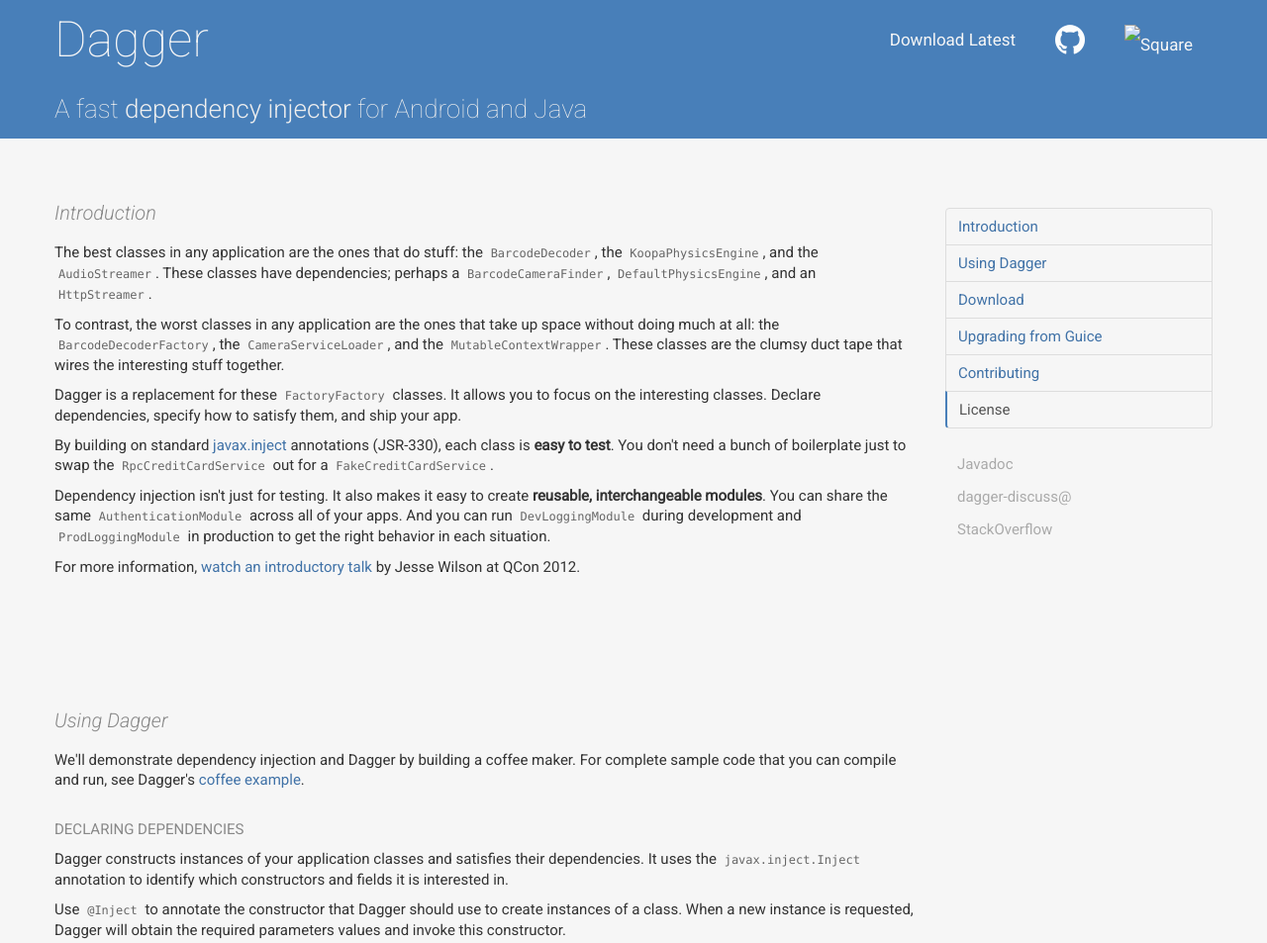
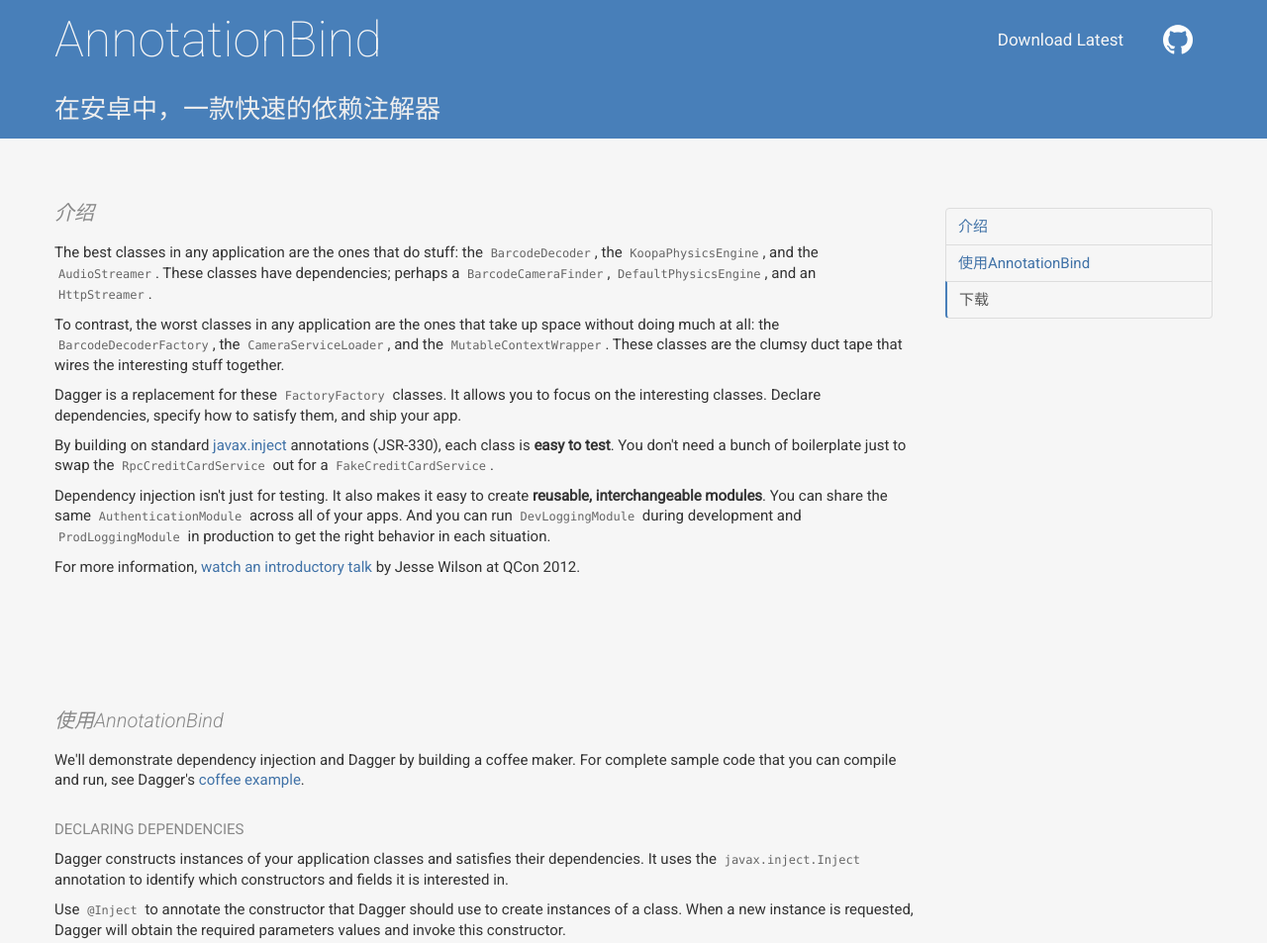
Before and after one commit to codeteenager/AnnotationDemo, a plain HTML site: page website/index.html in a window 1280 px wide. Shown: the top 953 px of the page at 99% size. Drawn offline with nearby package versions, Linux system fonts and the light colour scheme.

Commit message:
添加主页

```diff
--- a/website/index.html
+++ b/website/index.html
@@ -2,9 +2,9 @@
 <html lang="en">
   <head>
     <meta charset="utf-8">
-    <title>Dagger</title>
+    <title>AnnotationBind</title>
     <meta name="viewport" content="width=device-width, initial-scale=1.0">
-    <meta name="description" content="A fast dependency injector for Android and Java">
+    <meta name="description" content="在安卓中，一款快速的依赖注解器">
     <link href="static/bootstrap-combined.min.css" rel="stylesheet">
     <link href="static/app.css" rel="stylesheet">
     <link href="static/app-theme.css" rel="stylesheet">
@@ -16,14 +16,14 @@
       <div class="container">
         <div class="row">
           <div class="span5">
-            <h1>Dagger</h1>
+            <h1>AnnotationBind</h1>
           </div>
           <div class="span7">
             <menu>
               <ul>
                 <li><a href="#download" class="menu download">Download <span class="version-tag">Latest</span></a></li>
-                <li><a href="http://github.com/square/dagger" data-title="View GitHub Project" class="menu github"><img src="static/icon-github.png" alt="GitHub"/></a></li>
-                <li><a href="http://square.github.io/" data-title="Square Open Source Portal" class="menu square"><img src="static/icon-square.png" alt="Square"/></a></li>
+                <li><a href="http://github.com/codeteenager/AnnotationDemo" data-title="View GitHub Project" class="menu github"><img src="static/icon-github.png" alt="GitHub"/></a></li>
+                <!-- <li><a href="http://square.github.io/" data-title="Square Open Source Portal" class="menu square"><img src="static/icon-square.png" alt="Square"/></a></li> -->
               </ul>
             </menu>
           </div>
@@ -33,7 +33,7 @@
       <div class="container">
         <div class="row">
           <div class="span12">
-            <h2>A fast <strong>dependency injector</strong> for Android and Java</h2>
+            <h2>在安卓中，一款快速的<strong>依赖注解器</strong></h2>
           </div>
         </div>
       </div>
@@ -42,7 +42,7 @@
       <div class="container">
         <div class="row">
           <div class="span9">
-            <h3 id="introduction">Introduction</h3>
+            <h3 id="introduction">介绍</h3>
 
             <p>The best classes in any application are the ones that do stuff: the <code>BarcodeDecoder</code>, the <code>KoopaPhysicsEngine</code>, and the <code>AudioStreamer</code>. These classes have dependencies; perhaps a <code>BarcodeCameraFinder</code>, <code>DefaultPhysicsEngine</code>, and an <code>HttpStreamer</code>.</p>
 
@@ -56,7 +56,7 @@
 
             <p>For more information, <a href="http://www.infoq.com/presentations/Dagger">watch an introductory talk</a> by Jesse Wilson at QCon 2012.</p>
 
-            <h3 id="using">Using Dagger</h3>
+            <h3 id="using">使用AnnotationBind</h3>
             <p>We'll demonstrate dependency injection and Dagger by building a coffee maker. For complete sample code that you can compile and run, see Dagger's <a href="https://github.com/square/dagger/tree/master/examples/simple/src/main/java/coffee">coffee example</a>.</p>
 
             <h4>Declaring Dependencies</h4>
@@ -390,7 +390,7 @@
 
             <p>For more substantial variations it's often simpler to use a different combination of modules.</p>
 
-            <h3 id="download">Download</h3>
+            <h3 id="download">下载</h3>
             <p><a href="https://search.maven.org/remote_content?g=com.squareup.dagger&a=dagger&v=LATEST" class="dl core-version-href">&darr; <span class="version-tag">Latest</span> JAR</a> <a href="https://search.maven.org/remote_content?g=com.squareup.dagger&a=dagger-compiler&v=LATEST" class="dl compiler-version-href">&darr; <span class="version-tag">Latest</span> Compiler JAR</a></p>
             <p>You will need to include the Dagger JAR in your application's runtime.  In order to activate code generation you will need to include the compiler JAR in your build at compile time.</p>
             <p>The source code to the Dagger, its samples, and this website is <a href="http://github.com/square/dagger">available on GitHub</a>.</p>
@@ -408,50 +408,13 @@
   &lt;optional>true&lt;/optional>
 &lt;/dependency></pre>
 
-            <h3 id="upgrading">Upgrading from Guice</h3>
-
-            <p>Some notable Guice features that Dagger doesn't support:</p>
-            <ul>
-                <li>Injecting <code>final</code> fields and <code>private</code> members. For best performance Dagger generates code. Work around this by using constructor injection.</li>
-                <li>Eager singletons. Work around this by creating an <code>EagerSingletons</code> class that declares static fields for each eager singleton.</li>
-                <li>Method injection.</li>
-                <li>Classes that lack <code>@Inject</code> annotations cannot be constructed by Dagger, even if they have a no-argument constructor.</li>
-            </ul>
-
-            <h3 id="contributing">Contributing</h3>
-            <p>If you would like to contribute code you can do so through GitHub by forking the repository and sending a pull request.</p>
-            <p>When submitting code, please make every effort to follow existing conventions and style in order to keep the code as readable as possible. Please also make sure your code compiles by running <code>mvn clean verify</code>.</p>
-            <p>Before your code can be accepted into the project you must also sign the <a href="http://squ.re/sign-the-cla">Individual Contributor License Agreement (CLA)</a>.</p>
-
-            <h3 id="license">License</h3>
-            <pre>Copyright 2013 Square, Inc.
-
-Licensed under the Apache License, Version 2.0 (the "License");
-you may not use this file except in compliance with the License.
-You may obtain a copy of the License at
-
-   http://www.apache.org/licenses/LICENSE-2.0
-
-Unless required by applicable law or agreed to in writing, software
-distributed under the License is distributed on an "AS IS" BASIS,
-WITHOUT WARRANTIES OR CONDITIONS OF ANY KIND, either express or implied.
-See the License for the specific language governing permissions and
-limitations under the License.</pre>
           </div>
           <div class="span3">
             <div class="content-nav" data-spy="affix" data-offset-top="80">
               <ul class="nav nav-tabs nav-stacked primary">
-                <li><a href="#introduction">Introduction</a></li>
-                <li><a href="#using">Using Dagger</a></li>
-                <li><a href="#download">Download</a></li>
-                <li><a href="#upgrading">Upgrading from Guice</a></li>
-                <li><a href="#contributing">Contributing</a></li>
-                <li><a href="#license">License</a></li>
-              </ul>
-              <ul class="nav nav-pills nav-stacked secondary">
-                <li><a href="1.x/dagger/">Javadoc</a></li>
-                <li><a href="https://groups.google.com/forum/#!forum/dagger-discuss">dagger-discuss@</a></li>
-                <li><a href="http://stackoverflow.com/questions/tagged/dagger?sort=active">StackOverflow</a></li>
+                <li><a href="#introduction">介绍</a></li>
+                <li><a href="#using">使用AnnotationBind</a></li>
+                <li><a href="#download">下载</a></li>
               </ul>
             </div>
           </div>
```
